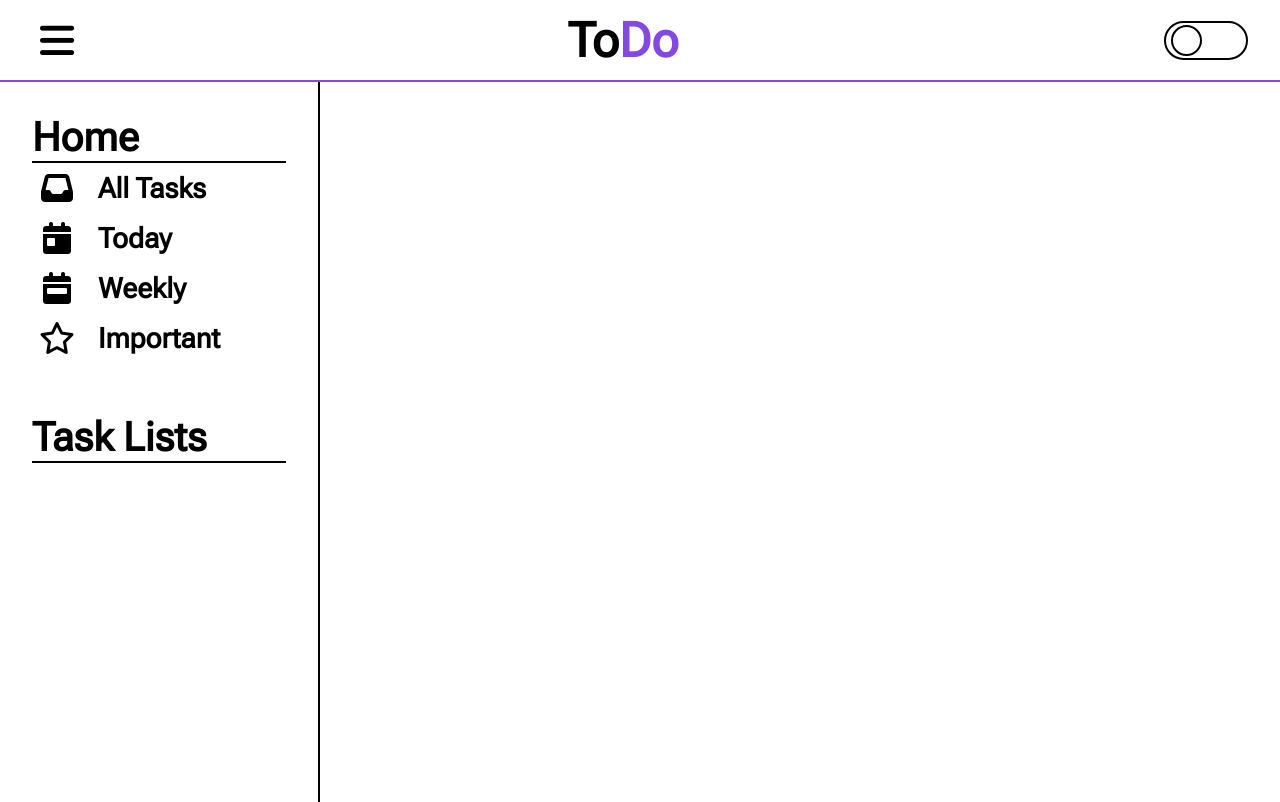
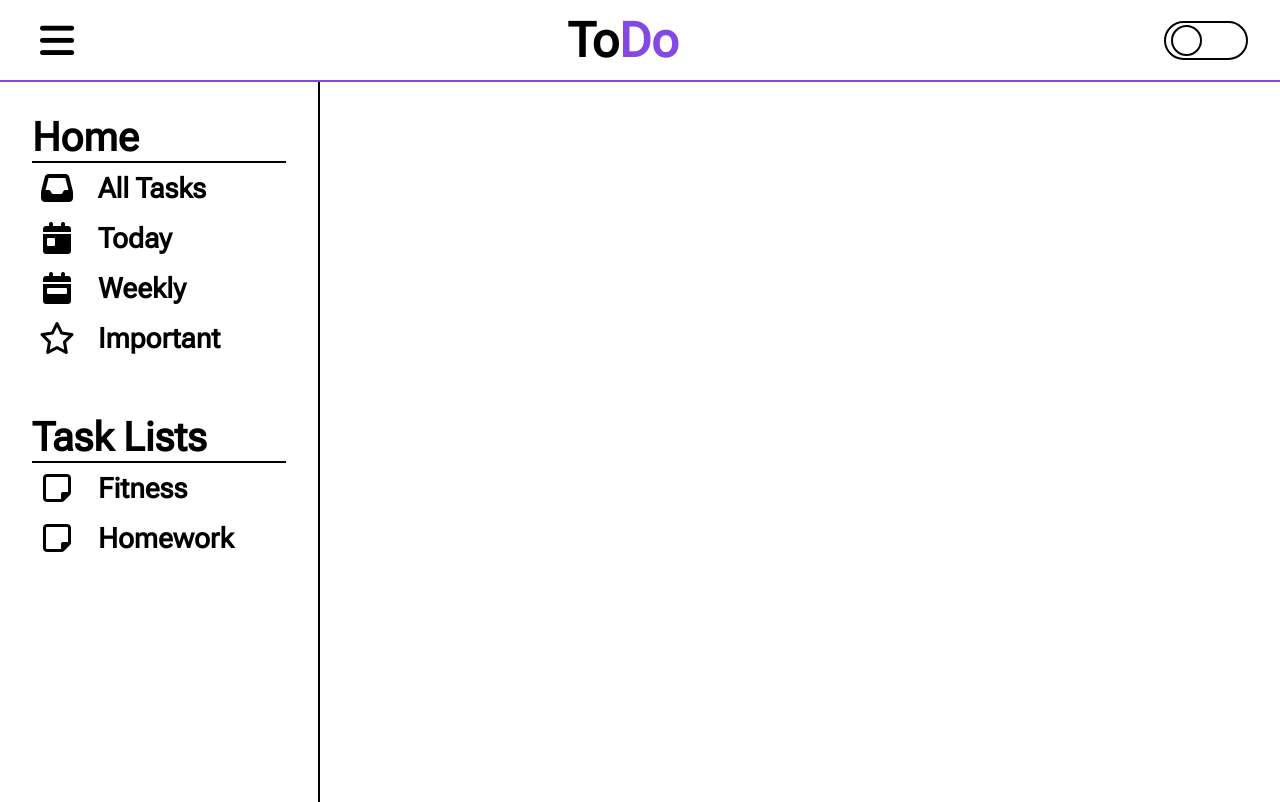
Before and after one commit to carnoldcoding/todo-app, a website built with webpack: page dist/index.html in a window 1280 px wide. Built offline with nearby package versions, Linux system fonts and the light colour scheme.

Commit message:
working... but had to remove IIFEs

```diff
--- a/src/configs.scss
+++ b/src/configs.scss
@@ -57,4 +57,5 @@ h3{
     font-family: var(--standard-font-family);
     font-size: 1.75rem;
     color: var(--font-color);
+    text-transform: capitalize;
 }
--- a/src/controller/Controller.js
+++ b/src/controller/Controller.js
@@ -1,9 +1,14 @@
 import headerController from './headerController'
 import SidebarController from './sidebarController'
+import App from '../model/app'
 
 const Controller = (function(){
-    headerController;
-    SidebarController;
-})();
+
+    App.addCategory("Fitness");
+    App.addCategory("Homework");
+    App.addTask("work");
+    headerController();
+    SidebarController();
+})
 
 export default Controller
--- a/src/controller/headerController.js
+++ b/src/controller/headerController.js
@@ -10,6 +10,6 @@ const headerController = (function(){
 
     //Render
     Header.render(toggleTheme);
-})();
+});
 
 export default headerController;
--- a/src/controller/sidebarController.js
+++ b/src/controller/sidebarController.js
@@ -1,6 +1,9 @@
 import Sidebar from '../view/sidebar'
-const SidebarController = (function(){
+import App from '../model/app'
+
+const SidebarController = (function(categories){
     Sidebar.render();
-})();
+    Sidebar.renderList(App.getCategories());
+});
 
 export default SidebarController;
--- a/src/index.js
+++ b/src/index.js
@@ -1,4 +1,4 @@
 import "./configs.scss";
 import Controller from './controller/Controller'
 
-Controller;
+Controller();
--- a/src/model/app.js
+++ b/src/model/app.js
@@ -56,6 +56,8 @@ const App = (function(){
     const addCategoryToTask = function(categoryId, taskId){
         tasks.map(task => task.getId()==taskId ? task.setCategoryId(categoryId) : task);
     }
+
+    const getCategories = function() {return categories}
     //Debug
 
     const display = function(){
@@ -86,6 +88,7 @@ const App = (function(){
         addCategory,
         removeCategory,
         addCategoryToTask,
+        getCategories,
 
         toggleDarkMode,
         display
--- a/src/view/sidebar/index.js
+++ b/src/view/sidebar/index.js
@@ -38,19 +38,35 @@ const Sidebar = (function(){
         const importantTasksIcon = createElement('i', '', 'fa-regular', 'fa-star');
         importantTasks.append(importantTasksIcon, importantTasksTitle);
 
+        //Task Lists
+        const listsWrapper = createElement('div', '', 'lists-wrapper');
+        const listsTitle = createElement('h2', 'Task Lists', 'task-lists-title');
+        listsWrapper.append(listsTitle);
+        sidebar.append(listsWrapper);
         //Add them all
         homeItems.append(allTasks, todaysTasks, weeklyTasks, importantTasks);
 
-        //Dynamic Lists
-        const listsWrapper = createElement('div', '', 'lists-wrapper');
-        const listsTitle = createElement('h2', 'Task Lists', 'task-lists');
-        listsWrapper.append(listsTitle);
-        sidebar.append(listsWrapper);
         grid.append(sidebar);
     }
 
+    const renderList = function(taskLists){
+        const listsWrapper = document.querySelector('.lists-wrapper');
+        const lists = createElement('div', '', 'task-lists');
+        taskLists.forEach(function(taskList){
+            console.log('working');
+            const listItem = createElement('div', '', 'list-item');
+            const listItemTitle = createElement('h3', taskList.getTitle());
+            const listItemIcon = createElement('i', '', 'fa-regular', 'fa-note-sticky');
+
+            listItem.append(listItemIcon, listItemTitle);
+            lists.append(listItem);
+        })
+        listsWrapper.append(lists);
+    }
+
     return{
-        render
+        render,
+        renderList
     }
 })();
 
--- a/src/view/sidebar/sidebarStyles.scss
+++ b/src/view/sidebar/sidebarStyles.scss
@@ -32,5 +32,19 @@
         h2{
             border-bottom: 2px solid var(--font-color);
         }
+
+        .list-item{
+            display: grid;
+            grid-template-columns: 50px 1fr;
+            gap: 1rem;
+            height: 50px;
+            align-items: center;
+            i{
+                display: flex;
+                justify-content: center;
+                font-size: 2rem;
+                color: var(--font-color);
+            }
+        }
     }
 }
```
